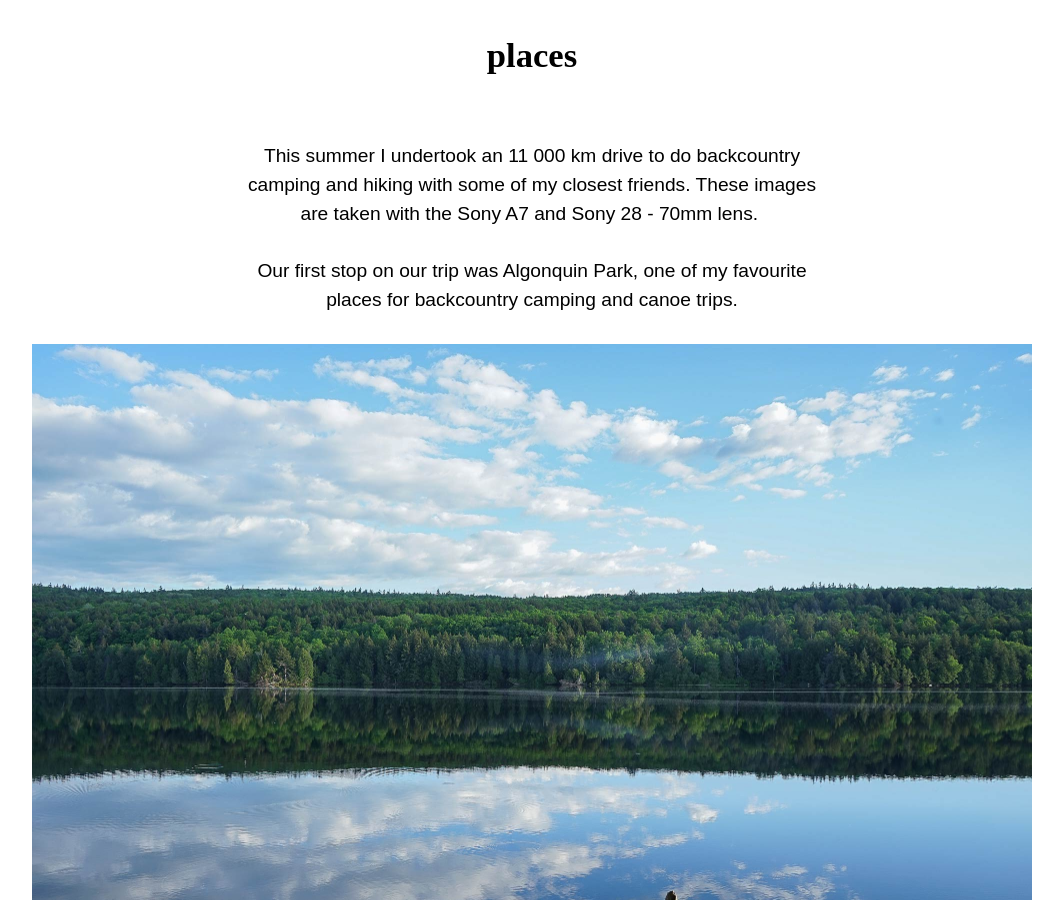
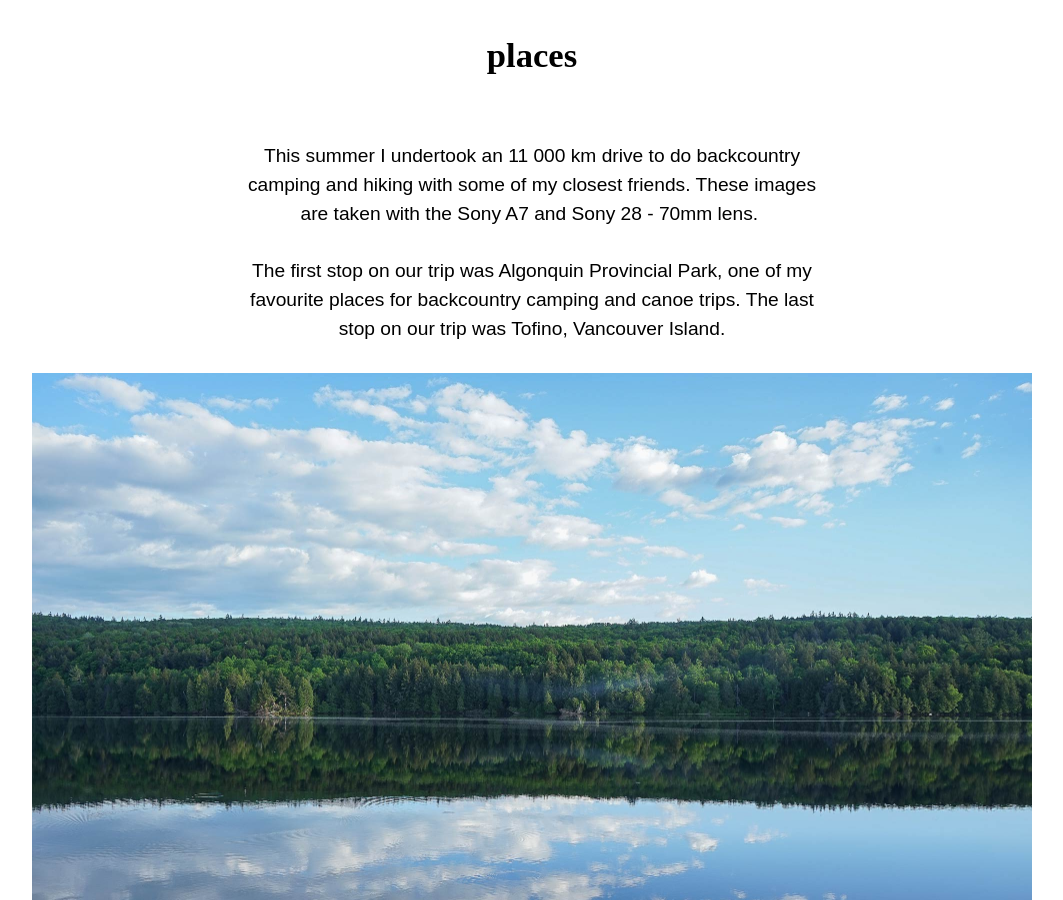
Before and after one commit to anthonyaubrey/portfolio, a Jekyll site: the page built from tripphotography.html, in a window 1280 px wide and 900 px high, scrolled down 1077 px. Shown: the whole window, without its empty margins (108-1171 px from the left). Built offline with Jekyll 4.4.1, drawn with Linux system fonts in a browser that asks for light colours.

Commit message:
Changed text

```diff
--- a/tripphotography.html
+++ b/tripphotography.html
@@ -7,7 +7,7 @@
       <img class="img-flex"src="{{site.baseurl}}/img/photo-l.jpg">
     <h1 class="text-center island-2 wrapper">places</h1>
     <p class="wrapper open-sans text-center pad-b">This summer I undertook an 11 000 km drive to do backcountry camping and hiking with some of my closest friends. These images are taken with the Sony A7 and Sony 28 - 70mm lens. </p>
-    <p class="wrapper open-sans text-center pad-b">Our first stop on our trip was Algonquin Park, one of my favourite places for backcountry camping and canoe trips.</p>
+    <p class="wrapper open-sans text-center pad-b">The first stop on our trip was Algonquin Provincial Park, one of my favourite places for backcountry camping and canoe trips. The last stop on our trip was Tofino, Vancouver Island.</p>
     <div class="pad-b">
       <img class="img-flex limgwrap pad-b"src="{{site.baseurl}}/img/bcphotography/algonquin-blue.jpg">
       <img class="img-flex limgwrap pad-b"src="{{site.baseurl}}/img/bcphotography/algonquin-stratton.jpg">
```
